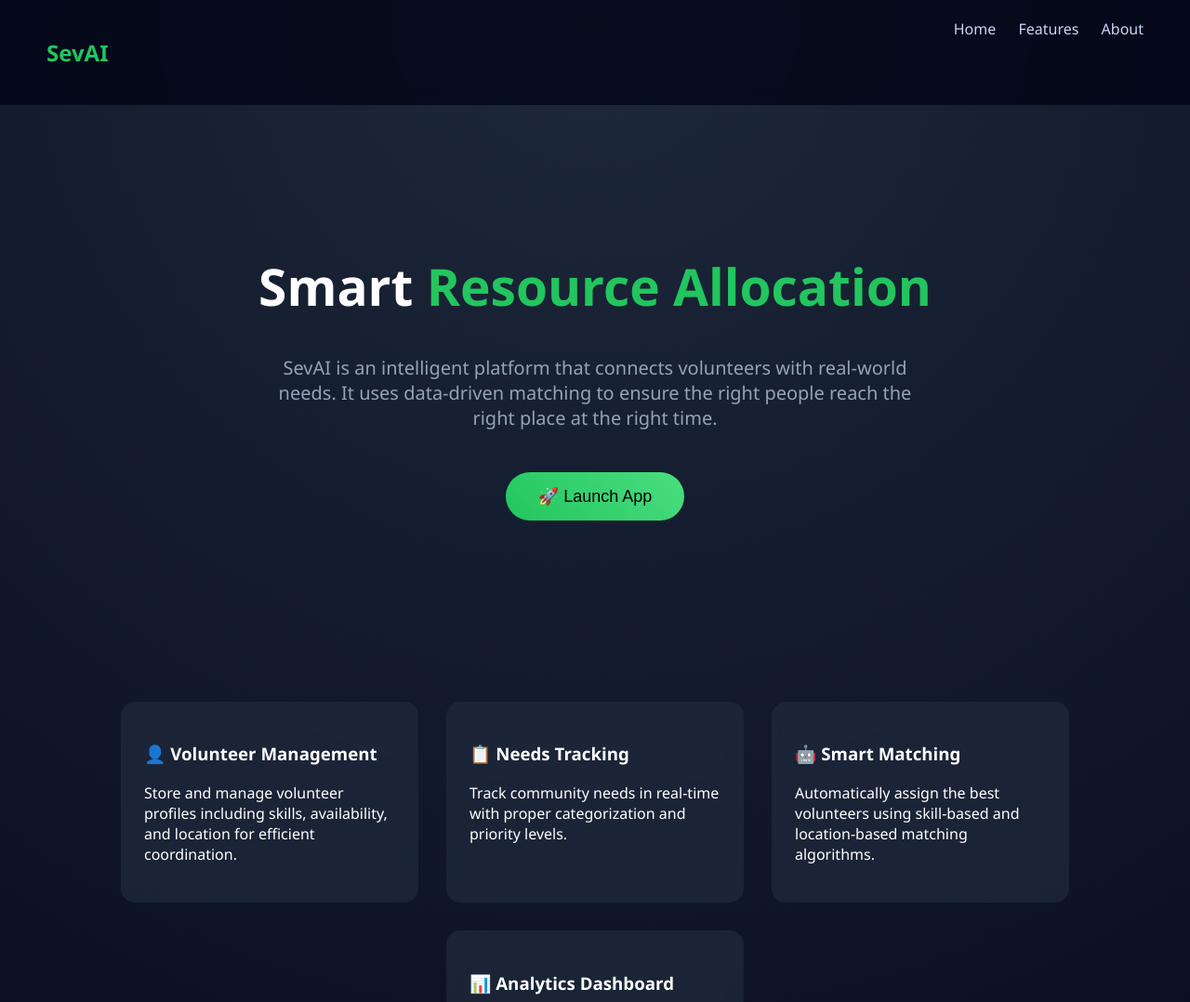
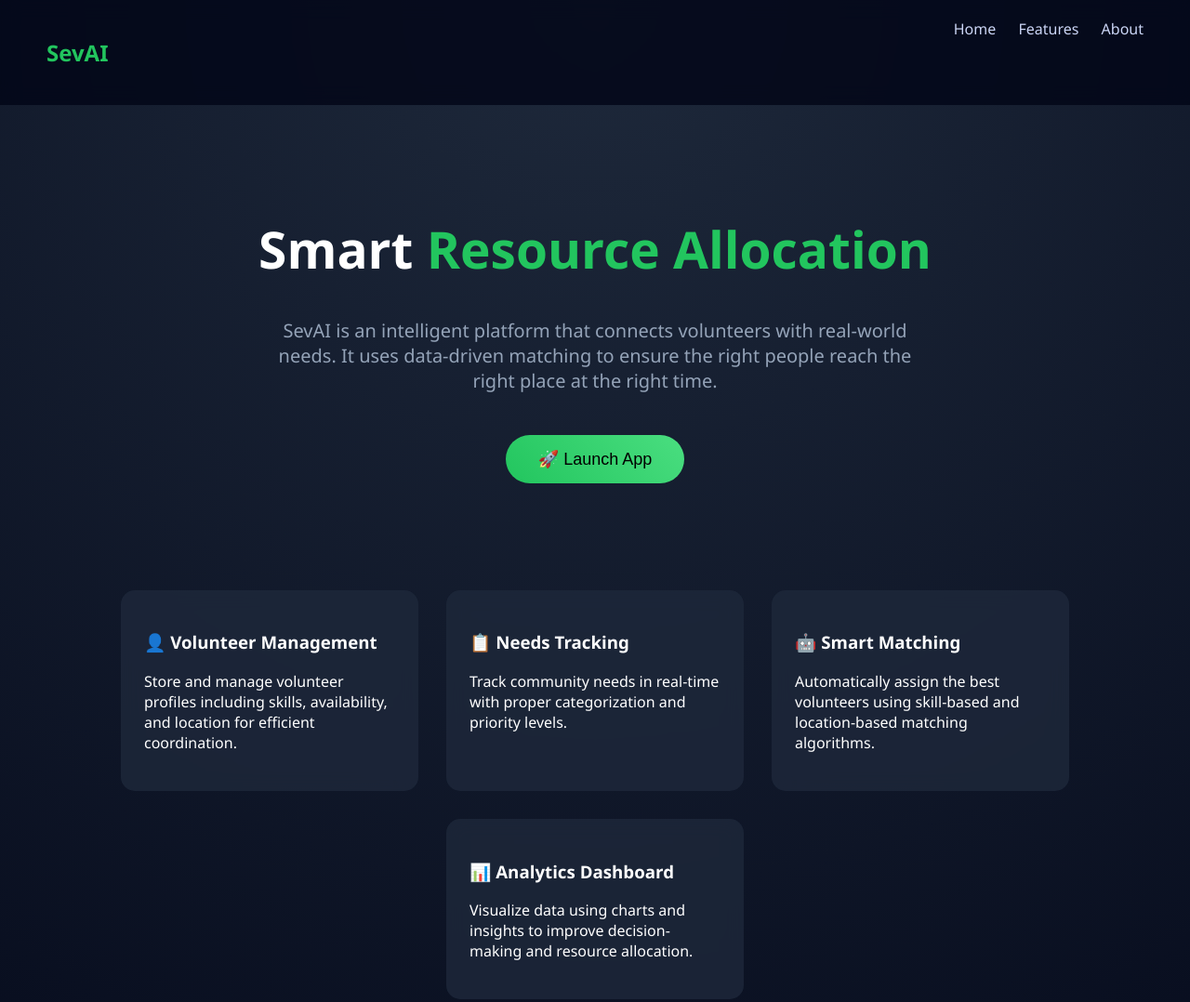
Before and after one commit to ujjwal8349/sevai-landingpage, a plain HTML site: page index.html in a window 1280 px wide. Shown: the top 1078 px of the page at 93% size. Drawn offline with Linux system fonts and the light colour scheme.

Commit message:
Update index.html

```diff
--- a/index.html
+++ b/index.html
@@ -37,7 +37,7 @@ body {
 /* HERO */
 .hero {
   text-align: center;
-  padding: 120px 20px;
+  padding: 80px 20px 40px;
 }
 .hero h1 {
   font-size: 55px;
```
